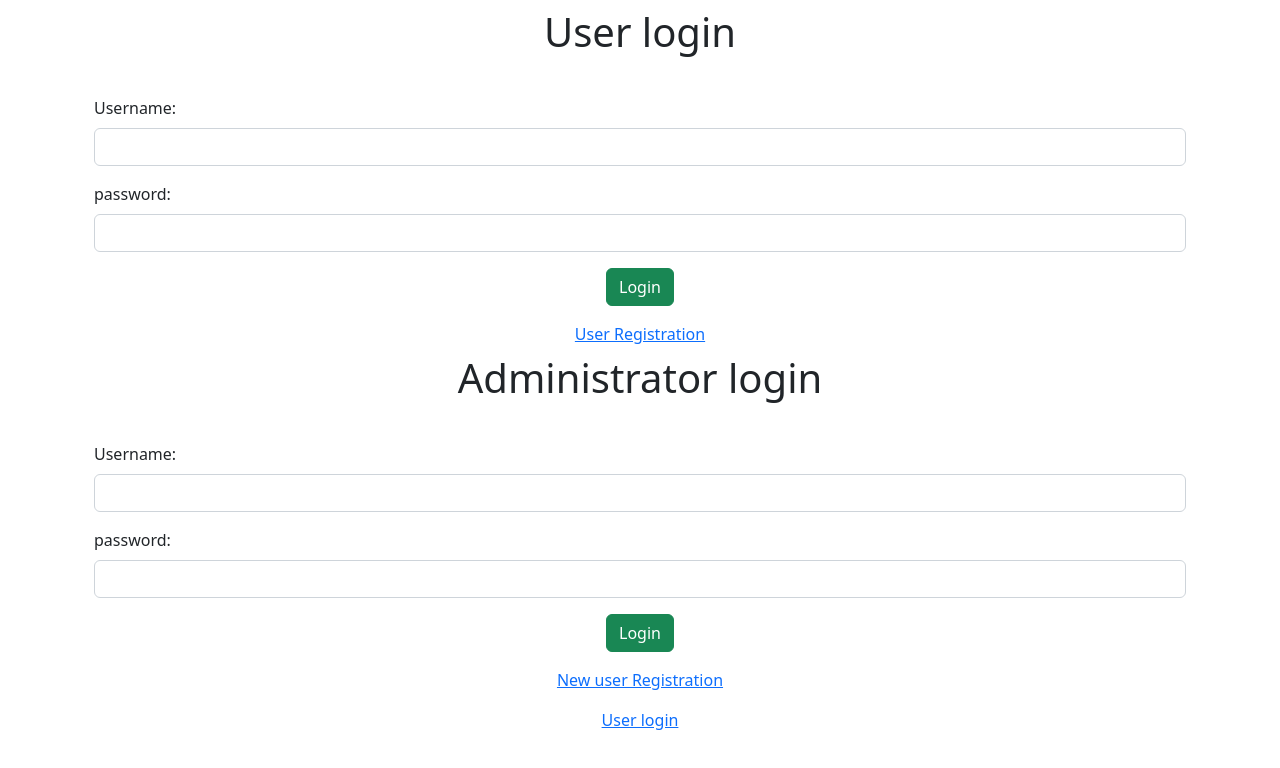
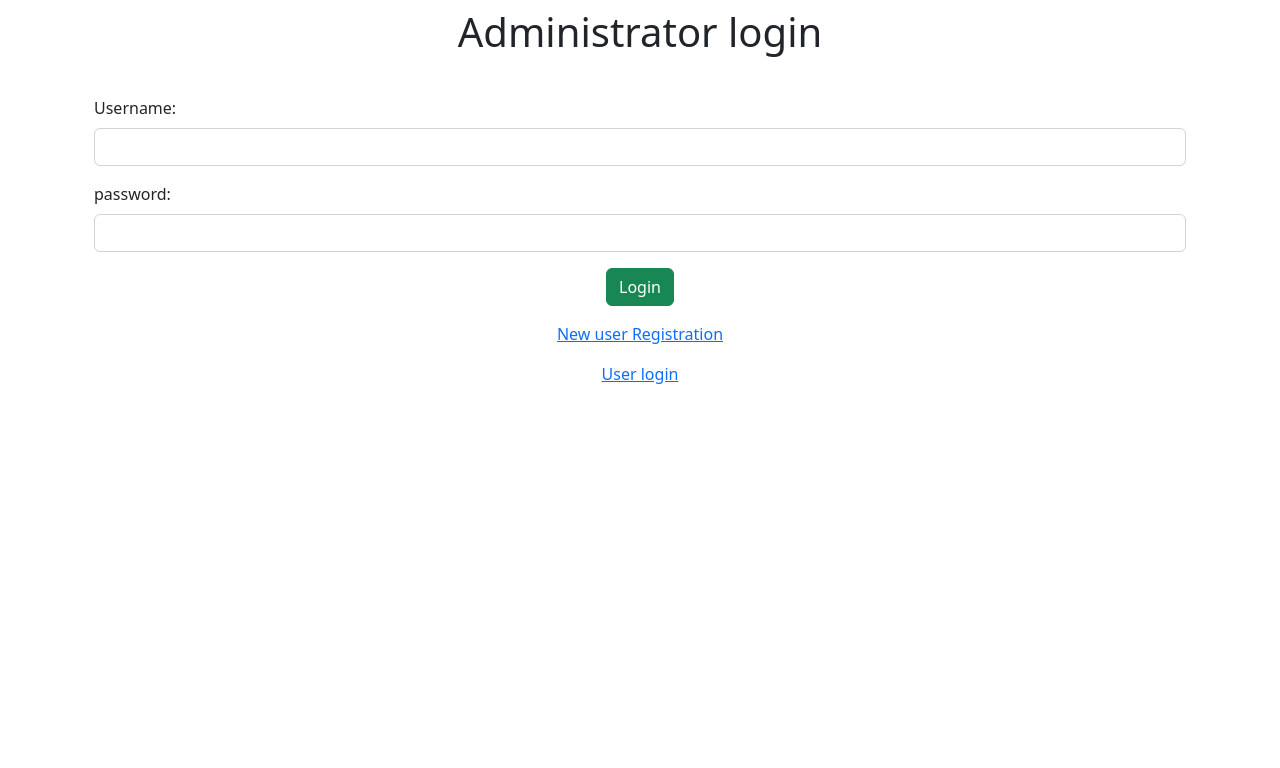
Before and after one commit to aswanthpvtk/Complaint-portal-angular, an Angular app: page / in a window 1280 px wide. Shown: the top 768 px of the page. Built offline with nearby package versions, Linux system fonts and the light colour scheme.

Commit message:
complaint

```diff
--- a/src/app/app.component.html
+++ b/src/app/app.component.html
@@ -1,3 +1,3 @@
 
-<app-user-login></app-user-login>
+
 <router-outlet></router-outlet>
```
Also changed, not shown: src/app/app.module.ts (+9 -0 lines).
